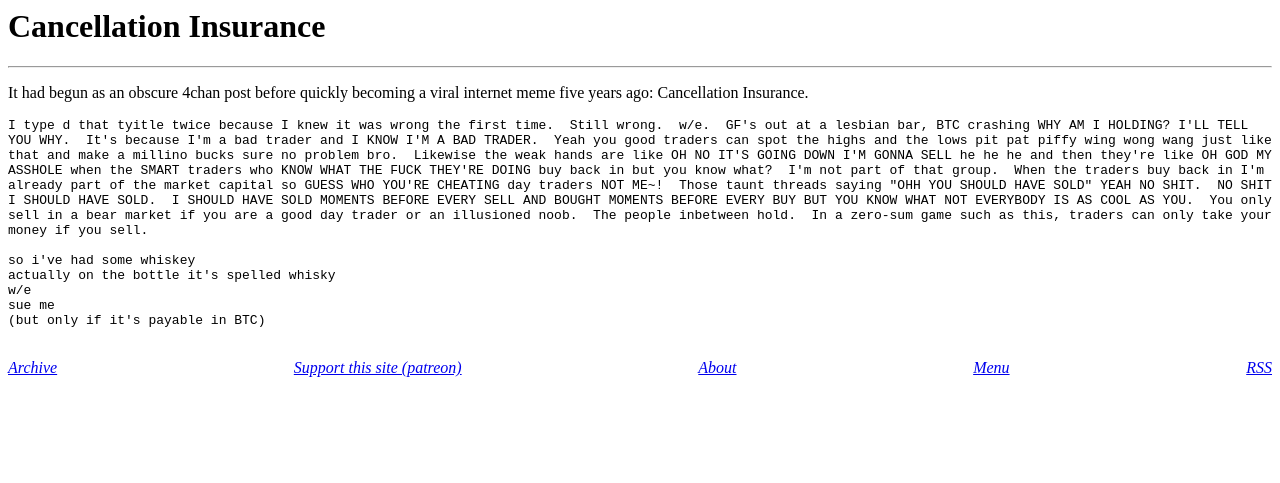
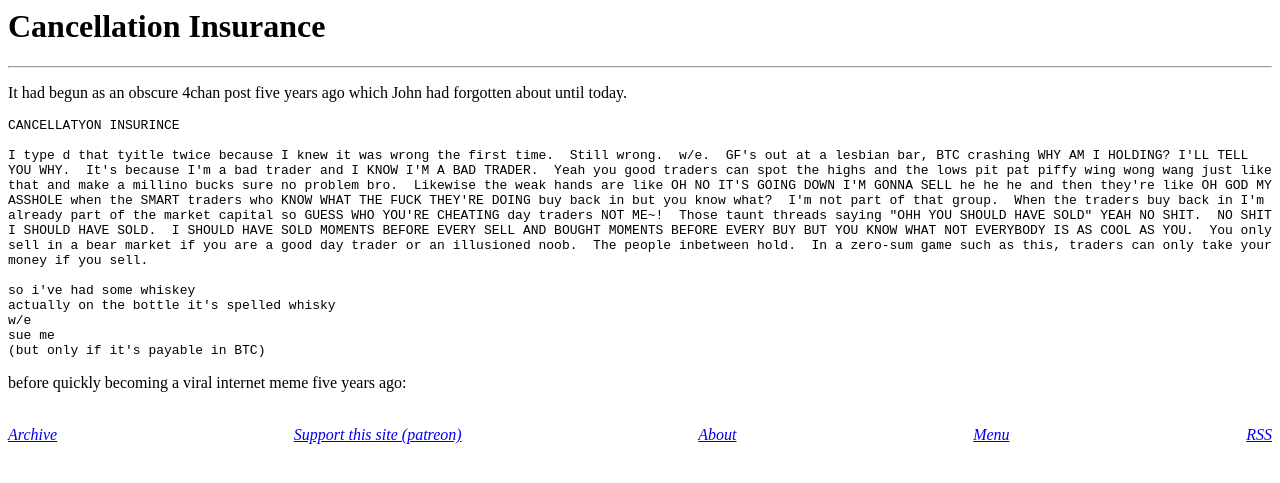
Before and after one commit to derykmakgill/website, a Jekyll site: the page built from cancel.md, in a window 1280 px wide. Shown: the top 483 px of the page. Built offline with Jekyll 4.4.1, drawn with Linux system fonts in a browser that asks for light colours.

Commit message:
Update cancel.md

````diff
--- a/cancel.md
+++ b/cancel.md
@@ -3,9 +3,11 @@ layout: page
 title: Cancellation Insurance
 ---
 
-It had begun as an obscure 4chan post before quickly becoming a viral internet meme five years ago: Cancellation Insurance.
+It had begun as an obscure 4chan post five years ago which John had forgotten about until today.
 
 ```
+CANCELLATYON INSURINCE
+
 I type d that tyitle twice because I knew it was wrong the first time.  Still wrong.  w/e.  GF's out at a lesbian bar, BTC crashing WHY AM I HOLDING? I'LL TELL YOU WHY.  It's because I'm a bad trader and I KNOW I'M A BAD TRADER.  Yeah you good traders can spot the highs and the lows pit pat piffy wing wong wang just like that and make a millino bucks sure no problem bro.  Likewise the weak hands are like OH NO IT'S GOING DOWN I'M GONNA SELL he he he and then they're like OH GOD MY ASSHOLE when the SMART traders who KNOW WHAT THE FUCK THEY'RE DOING buy back in but you know what?  I'm not part of that group.  When the traders buy back in I'm already part of the market capital so GUESS WHO YOU'RE CHEATING day traders NOT ME~!  Those taunt threads saying "OHH YOU SHOULD HAVE SOLD" YEAH NO SHIT.  NO SHIT I SHOULD HAVE SOLD.  I SHOULD HAVE SOLD MOMENTS BEFORE EVERY SELL AND BOUGHT MOMENTS BEFORE EVERY BUY BUT YOU KNOW WHAT NOT EVERYBODY IS AS COOL AS YOU.  You only sell in a bear market if you are a good day trader or an illusioned noob.  The people inbetween hold.  In a zero-sum game such as this, traders can only take your money if you sell.
 
 so i've had some whiskey
@@ -14,3 +16,5 @@ w/e
 sue me
 (but only if it's payable in BTC)
 ```
+
+before quickly becoming a viral internet meme five years ago:
````
